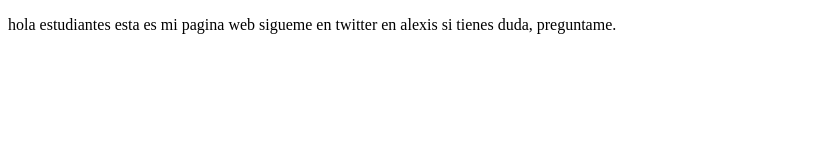
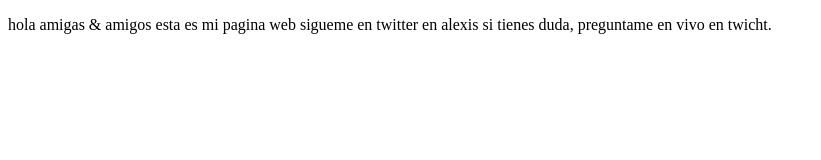
Before and after one commit to alexisleandro/personalproyects, a plain HTML site: page index.html in a window 1280 px wide. Shown: the whole page, without its empty margins (0-821 px from the left). Drawn offline with Linux system fonts and the light colour scheme.

Commit message:
cambios agregamos sitio de twitch

```diff
--- a/index.html
+++ b/index.html
@@ -7,7 +7,7 @@
     <title>Hola mundo</title>
 </head>
 <p>
- hola estudiantes esta es mi pagina web
-   sigueme en twitter en alexis si tienes duda, preguntame.
+ hola amigas & amigos esta es mi pagina web
+   sigueme en twitter en alexis si tienes duda, preguntame en vivo en twicht.
 </body>
 </html>
```
